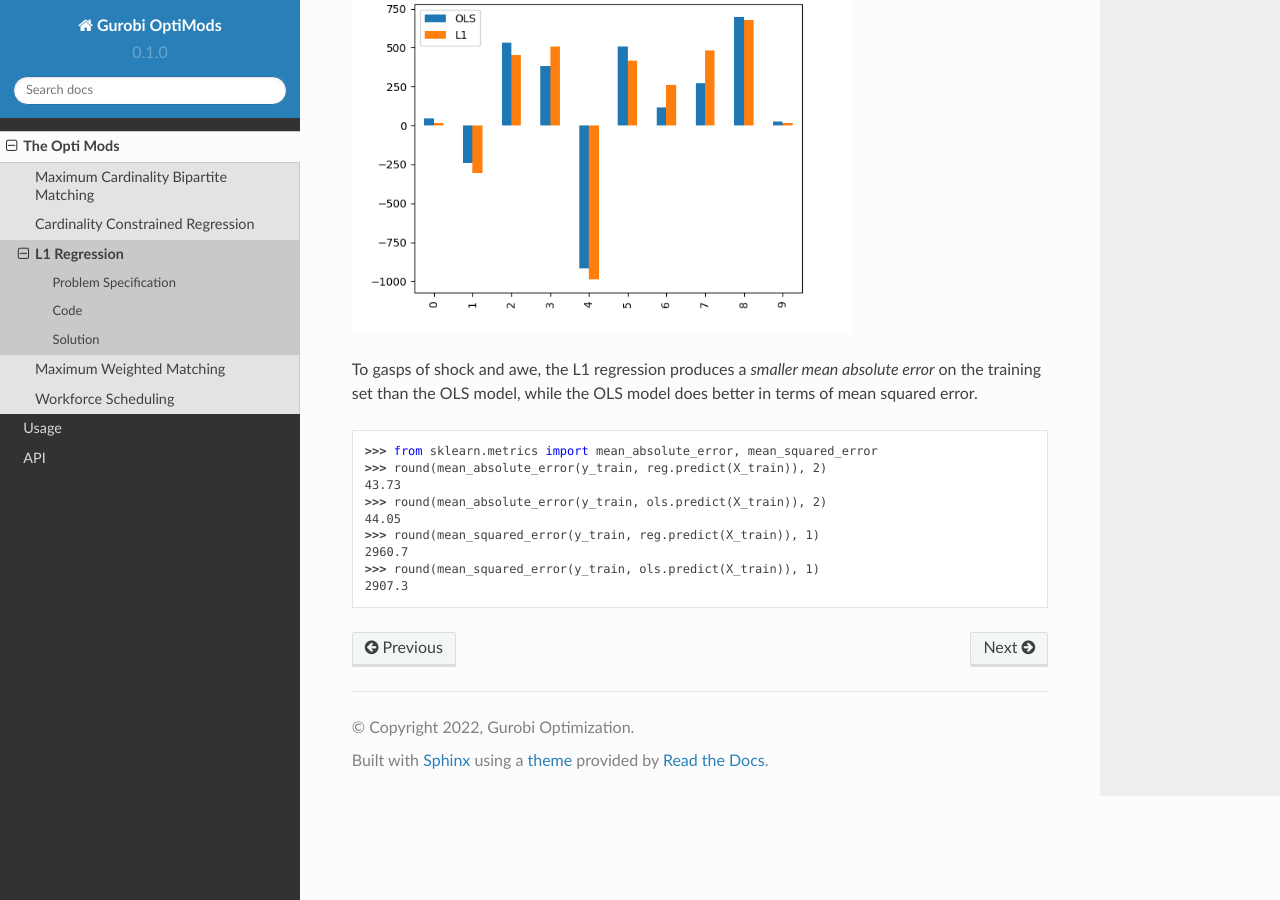
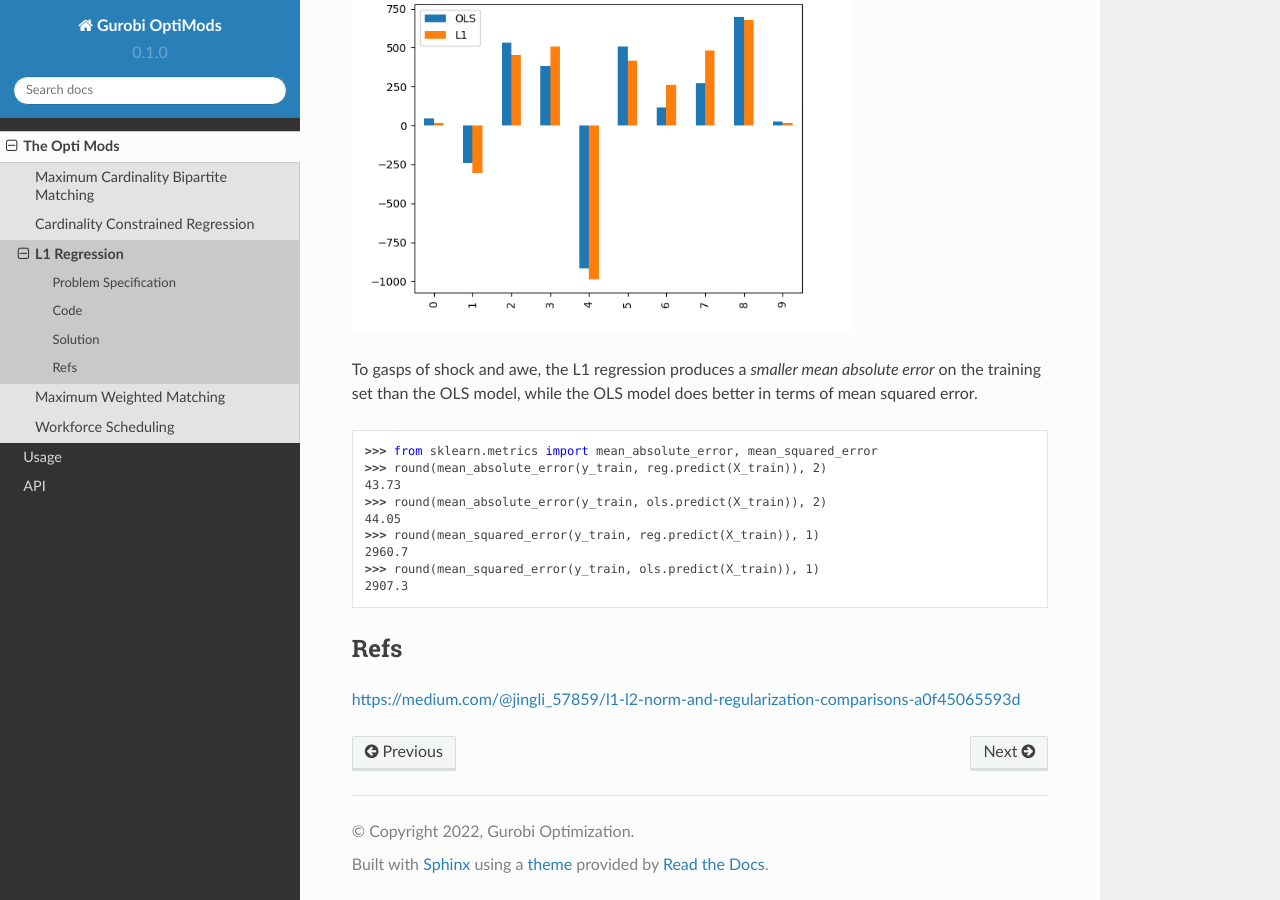
Before and after one commit to Gurobi/gurobi-optimods, a Sphinx documentation site: the page built from docs/source/mods/l1-regression.rst, in a window 1280 px wide and 900 px high, scrolled down 1738 px. Built offline with Sphinx 7.4.7 and the Read the Docs theme 2.0.0, drawn with Linux system fonts in a browser that asks for light colours.

Commit message:
Interesting L1 link

```diff
--- a/docs/source/mods/l1-regression.rst
+++ b/docs/source/mods/l1-regression.rst
@@ -123,3 +123,8 @@ To gasps of shock and awe, the L1 regression produces a *smaller mean absolute e
     2960.7
     >>> round(mean_squared_error(y_train, ols.predict(X_train)), 1)
     2907.3
+
+Refs
+----
+
+https://medium.com/@jingli_57859/l1-l2-norm-and-regularization-comparisons-a0f45065593d
```
